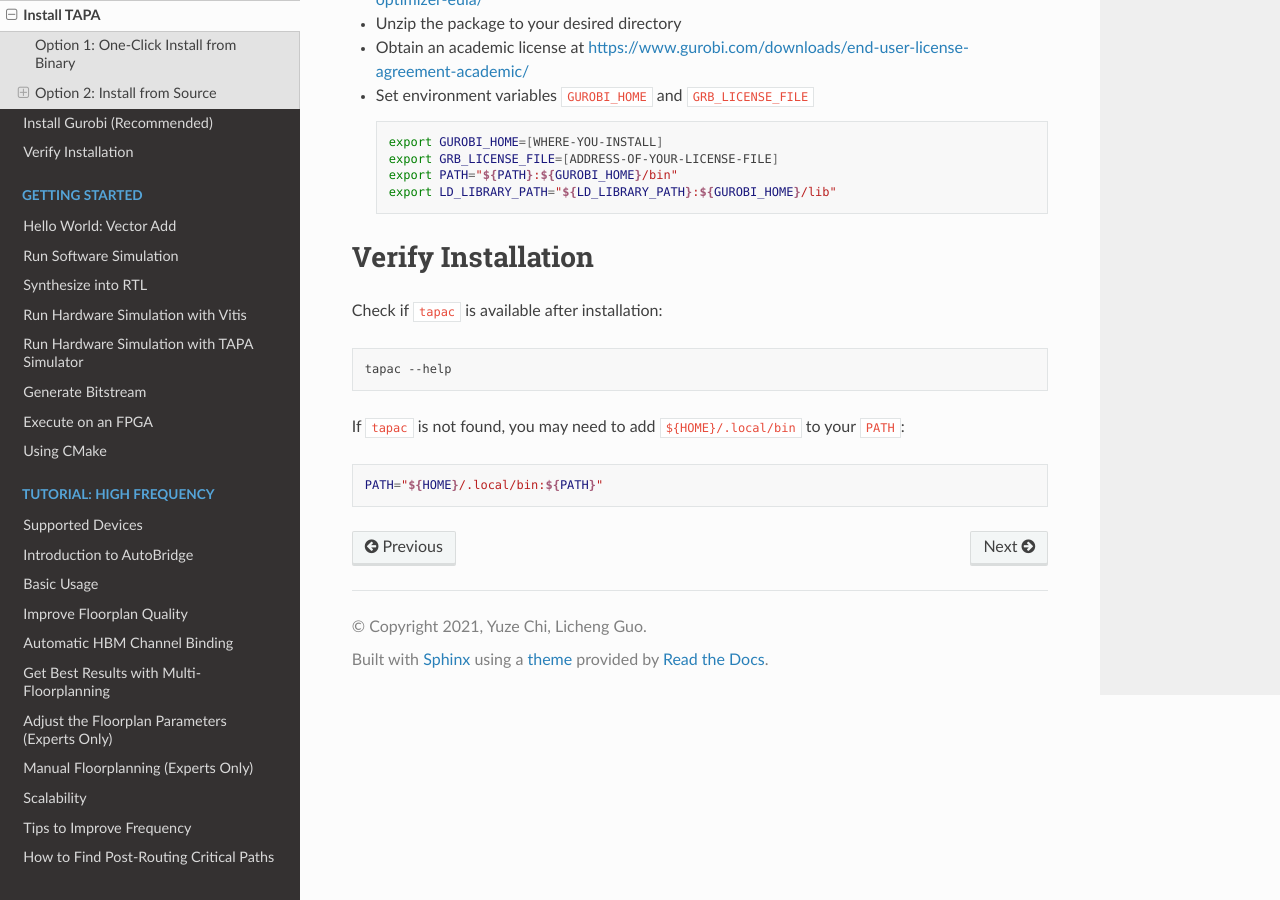
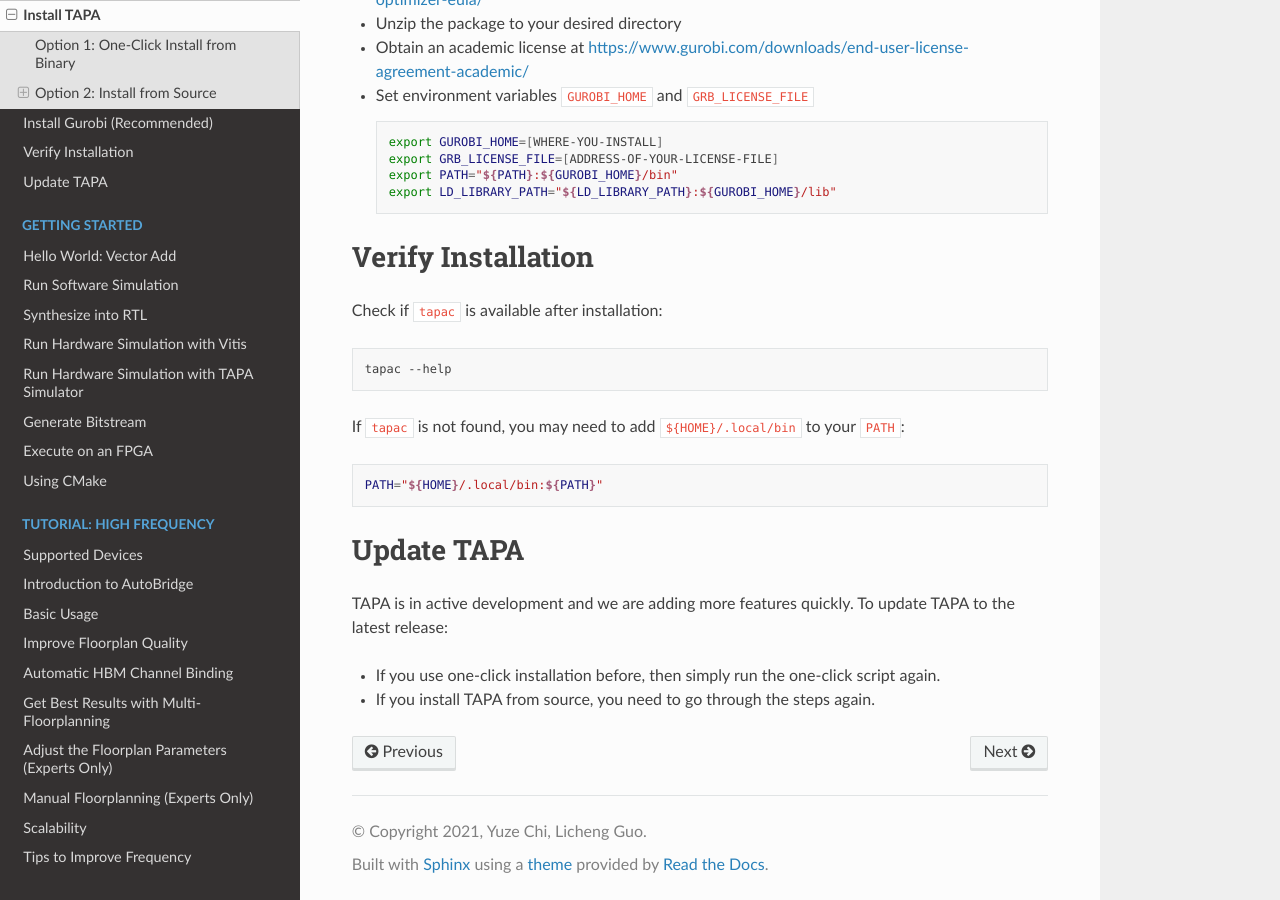
Before and after one commit to rapidstream-org/rapidstream-tapa, a Sphinx documentation site: the page built from docs/installation.rst, in a window 1280 px wide and 900 px high, scrolled down 2987 px. Built offline with Sphinx 7.4.7 and the Read the Docs theme 2.0.0, drawn with Linux system fonts in a browser that asks for light colours.

Commit message:
docs: how to upgrade tapa

```diff
--- a/docs/installation.rst
+++ b/docs/installation.rst
@@ -196,3 +196,13 @@
 .. code-block:: bash
 
   PATH="${HOME}/.local/bin:${PATH}"
+
+
+Update TAPA
+===============
+
+TAPA is in active development and we are adding more features quickly. To update TAPA to the latest release:
+
+- If you use one-click installation before, then simply run the one-click script again.
+
+- If you install TAPA from source, you need to go through the steps again.
```
